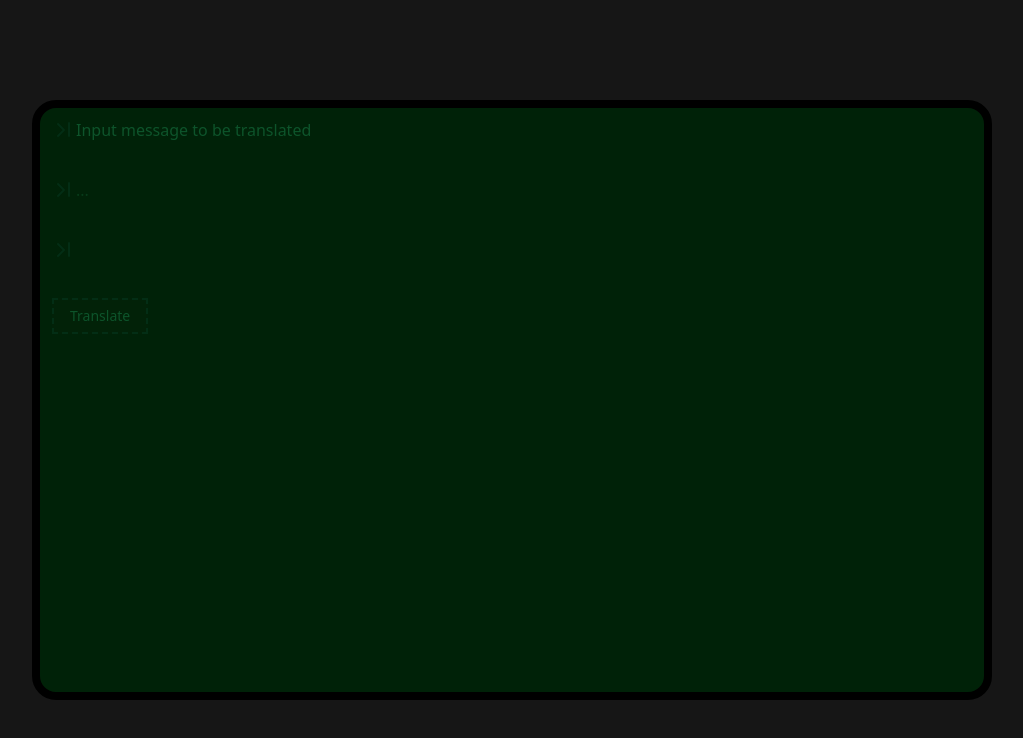
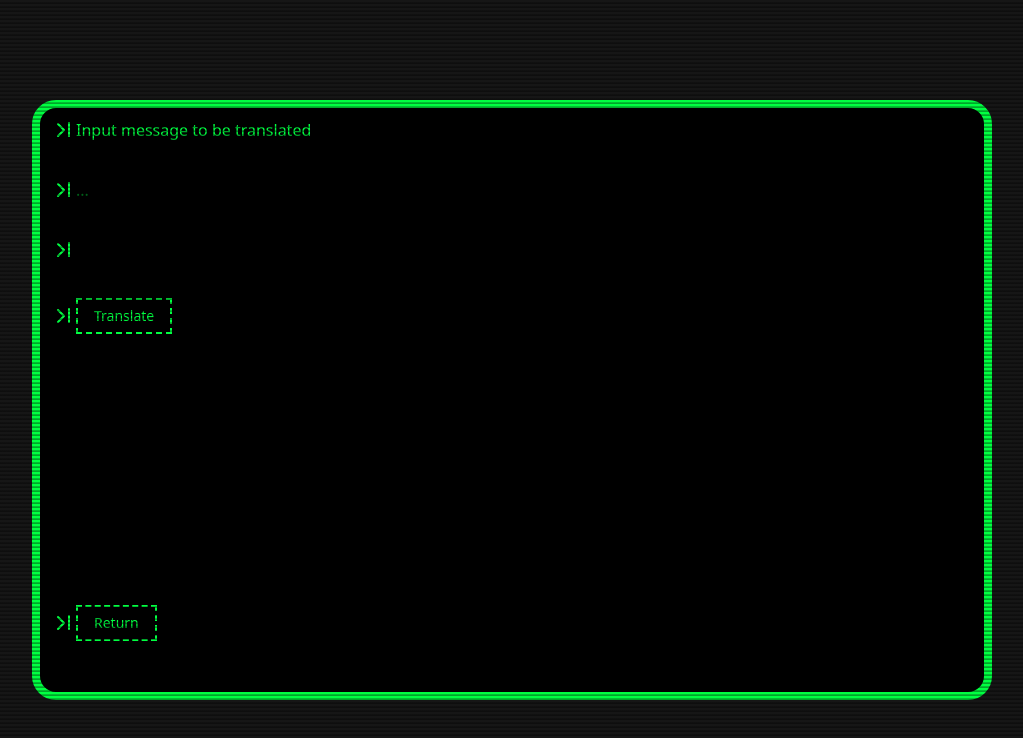
Before and after one commit to Lisulol/SignalS, a Next.js app: page /Morse in a window 1280 px wide. Shown: the top 738 px of the page, without its empty margins (128-1151 px from the left). Built offline with nearby package versions, Linux system fonts and the light colour scheme.

Commit message:
quick change of colors

```diff
--- /dev/null
+++ b/app/About/page.tsx
@@ -0,0 +1,38 @@
+import { Button } from "@/components/ui/button";
+import { IconChevronRightPipe } from "@tabler/icons-react";
+
+export default function Page(){
+    return(
+
+        <div className ='flex items-center justify-center h-screen w-full flex-col'>
+            <div
+        className="absolute inset-0 pointer-events-none z-50"
+        style={{
+          backgroundImage: `repeating-linear-gradient(
+            0deg,
+            rgba(0, 0, 0, 0.4) 0px,
+            rgba(0, 0, 0, 0.2) 2px,
+            transparent 2px,
+            transparent 4px
+          )`
+        }}
+      ></div>
+        <div className="flex flex-col h-9/12 w-9/12 bg-black border-8 border-[#00ff41]  rounded-3xl text-[#00ff41]  gap-y-5">
+            <div className="flex justify-center">
+                 <IconChevronRightPipe className="text-[#00ff41] "/><p>Something about this project little blog i guess. I know this project doesnt really have sense but i didnt have any good ideas for this theme. So i took 2 lamest ones and put  it together to meet the time qouta.Build for week 7 or 3 depends on what you count for siege</p>
+            </div>
+            <div className="flex border-t-2 border-b-2 border-[#00ff41]  h-4/6 w-full">
+                <div className="flex">
+
+                 <IconChevronRightPipe className="text-[#00ff41] "/><p> day 6 of the week: made this page and the morse code translator</p>
+                </div>
+            </div>
+        <div className="flex items-center">
+             <div className="flex items-center">
+          <IconChevronRightPipe className="text-[#00ff41] "/><a href="/"><Button className="bg-black border-2 border-[#00ff41]  text-[#00ff41]   hover:scale-105 border-dashed rounded-none">Return</Button></a>
+          </div>
+        </div>
+        </div>
+    </div>
+    )
+}
--- a/app/Morse/page.tsx
+++ b/app/Morse/page.tsx
@@ -1,12 +1,13 @@
 'use client'
 import { Button } from "@/components/ui/button";
 import { IconChevronRightPipe } from "@tabler/icons-react";
-import { useState } from "react";
+import { useEffect, useRef, useState } from "react";
 
 export default function Morse(){
 
 
-
+  const dotref = useRef<HTMLAudioElement | null>(null);
+  const lineref = useRef<HTMLAudioElement | null>(null);
     // Long section with the morse code alphabet aint nobody want to look at tha
   const morseCode : Record<string,string> = {
   A: ".-",
@@ -72,8 +73,11 @@ for(const key in morseCode) {
     ReverseMorseCode[value] = key;
   }
 }
-  const dotaudio = new Audio('./sounds/E_morse_code.ogg')
-  const lineaudio = new Audio('./sounds/T_morse_code.ogg')
+useEffect(()=>{
+
+  dotref.current = new Audio('./sounds/E_morse_code.ogg')
+  lineref.current = new Audio('./sounds/T_morse_code.ogg')
+},[])
 
   const [Translation, setTranslation] = useState('');
   const [inputvalue, setInput] = useState('');
@@ -107,11 +111,21 @@ for(const key in morseCode) {
       let delay = 0;
       morsecodes.forEach((char) => {
         if(char === '.'){
-          setTimeout(() => dotaudio.play(), delay);
+          setTimeout(() => {
+            if (dotref.current) {
+              dotref.current.currentTime = 0;
+              dotref.current.play();
+            }
+          }, delay);
           delay += 500;
         }
         else if(char === '-'){
-          setTimeout(() => lineaudio.play(), delay);
+          setTimeout(() => {
+            if (lineref.current) {
+              lineref.current.currentTime = 0;
+              lineref.current.play();
+            }
+          }, delay);
           delay += 800;
         }
         else if(char === ' '){
@@ -132,21 +146,40 @@ for(const key in morseCode) {
 
 
         <div className="flex h-screen w-full items-center justify-center">
-      <div className="flex flex-col h-9/12 w-9/12 bg-[#002208]  border-8 border-black rounded-3xl text-green-950">
-        <div className="flex flex-col gap-y-9 left-3 top-2.5 relative">
+          <div
+        className="absolute inset-0 pointer-events-none z-50"
+        style={{
+          backgroundImage: `repeating-linear-gradient(
+            0deg,
+            rgba(0, 0, 0, 0.4) 0px,
+            rgba(0, 0, 0, 0.2) 2px,
+            transparent 2px,
+            transparent 4px
+          )`
+        }}
+      ></div>
+        <div className="flex flex-col h-9/12 w-9/12 bg-black  border-8 border-[#00ff41]  rounded-3xl text-[#00ff41] ">
+        <div className="flex flex-col  h-5/6 gap-y-9 left-3 top-2.5 relative">
         <div className='flex items-center'>
-        <IconChevronRightPipe/><p className="text-green-900">Input message to be translated</p>
+        <IconChevronRightPipe/><p className="text-[#00ff41] ">Input message to be translated</p>
 
         </div>
         <div className="flex items-center">
-        <IconChevronRightPipe/><input onChange={handleInputChange} value={inputvalue} className='text-green-900 outline-none'placeholder={'...'}></input>
+        <IconChevronRightPipe/><input onChange={handleInputChange} value={inputvalue} className='text-[#00ff41]  outline-none'placeholder={'...'}></input>
         </div>
         <div className = 'flex items-center'>
-          <IconChevronRightPipe/><p className="text-green-900">{Translation}</p>
+          <IconChevronRightPipe/><p className="text-[#00ff41] ">{Translation}</p>
 
         </div>
-        <div>
-          <Button onClick={handleTranslate}className="bg-[#022208] border-2 border-green-950 text-green-900 border-dashed rounded-none">Translate</Button>
+        <div className="flex items-center">
+           <IconChevronRightPipe/><Button onClick={handleTranslate}className="bg-black border-2 border-[#00ff41]  text-[#00ff41] hover:scale-105 border-dashed rounded-none">Translate</Button>
+        </div>
+        </div>
+        <div className="flex items-center left-3 top-2.5 relative">
+        <div className="flex items-center">
+             <div className="flex items-center">
+          <IconChevronRightPipe className="text-[#00ff41] "/><a href="/"><Button className="bg-black border-2 border-[#00ff41] hover:scale-105 text-[#00ff41]  border-dashed rounded-none">Return</Button></a>
+          </div>
         </div>
         </div>
       </div>
--- a/app/page.tsx
+++ b/app/page.tsx
@@ -6,18 +6,33 @@ export default function Main() {
 
   return(
     <div className="flex h-screen w-full items-center justify-center">
-      <div className="flex flex-col h-9/12 w-9/12 bg-[#002208] border-8 border-black rounded-3xl gap-y-50">
+     <div
+        className="absolute inset-0 pointer-events-none z-50"
+        style={{
+          backgroundImage: `repeating-linear-gradient(
+            0deg,
+            rgba(0, 0, 0, 0.4) 0px,
+            rgba(0, 0, 0, 0.2) 2px,
+            transparent 2px,
+            transparent 4px
+          )`
+        }}
+      ></div>
+      <div className="flex flex-col h-9/12 w-9/12 bg-black border-8 border-[#00ff41] rounded-3xl gap-y-50">
            <div className="flex left-3 top-2.5 relative flex-col gap-y-50">
 
             <div className="flex items-center">
-              <IconChevronRightPipe className="text-green-950"/><p className="flex text-green-950">Hi for this week i made some quick functions/&qout;game&qout;</p>
+              <IconChevronRightPipe className="text-[#00ff41] "/><p className="flex text-[#00ff41] ">Hi for this week i made some quick functions/ <q>games</q></p>
             </div>
           <div className="flex  gap-y-10  justify-center flex-col">
           <div className="flex items-center">
-          <IconChevronRightPipe className="text-green-950"/><a href='/Morse'><Button className="bg-[#022208] border-2 border-green-950 text-green-950 border-dashed rounded-none">Morse Code Translator</Button></a>
+          <IconChevronRightPipe className="text-[#00ff41] "/><a href='/Morse'><Button className="bg-black border-2 border-[#00ff41] text-[#00ff41]  border-dashed rounded-none hover:scale-105">Morse Code Translator</Button></a>
           </div>
           <div className="flex items-center">
-          <IconChevronRightPipe className="text-green-950"/><a><Button className="bg-[#022208] border-2 border-green-950 text-green-950 border-dashed rounded-none">Message Degradation</Button></a>
+          <IconChevronRightPipe className="text-[#00ff41] "/><a><Button className="bg-black border-2 border-[#00ff41]  text-[#00ff41]  border-dashed rounded-none hover:scale-105">Message Degradation</Button></a>
+          </div>
+           <div className="flex items-center">
+          <IconChevronRightPipe className="text-[#00ff41]"/><a href='/About'><Button className="bg-black border-2 border-[#00ff41]  text-[#00ff41]  border-dashed rounded-none hover:scale-105">About</Button></a>
           </div>
            </div>
           </div>
```
